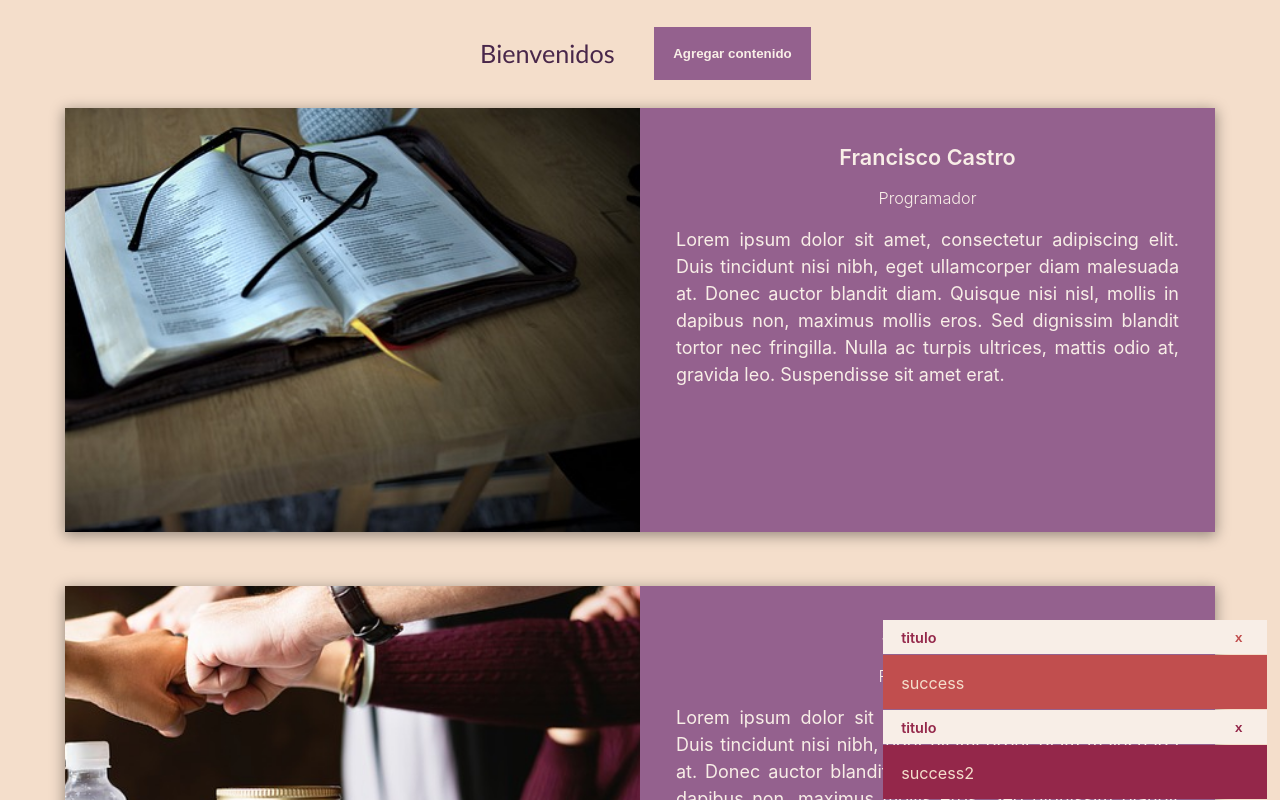
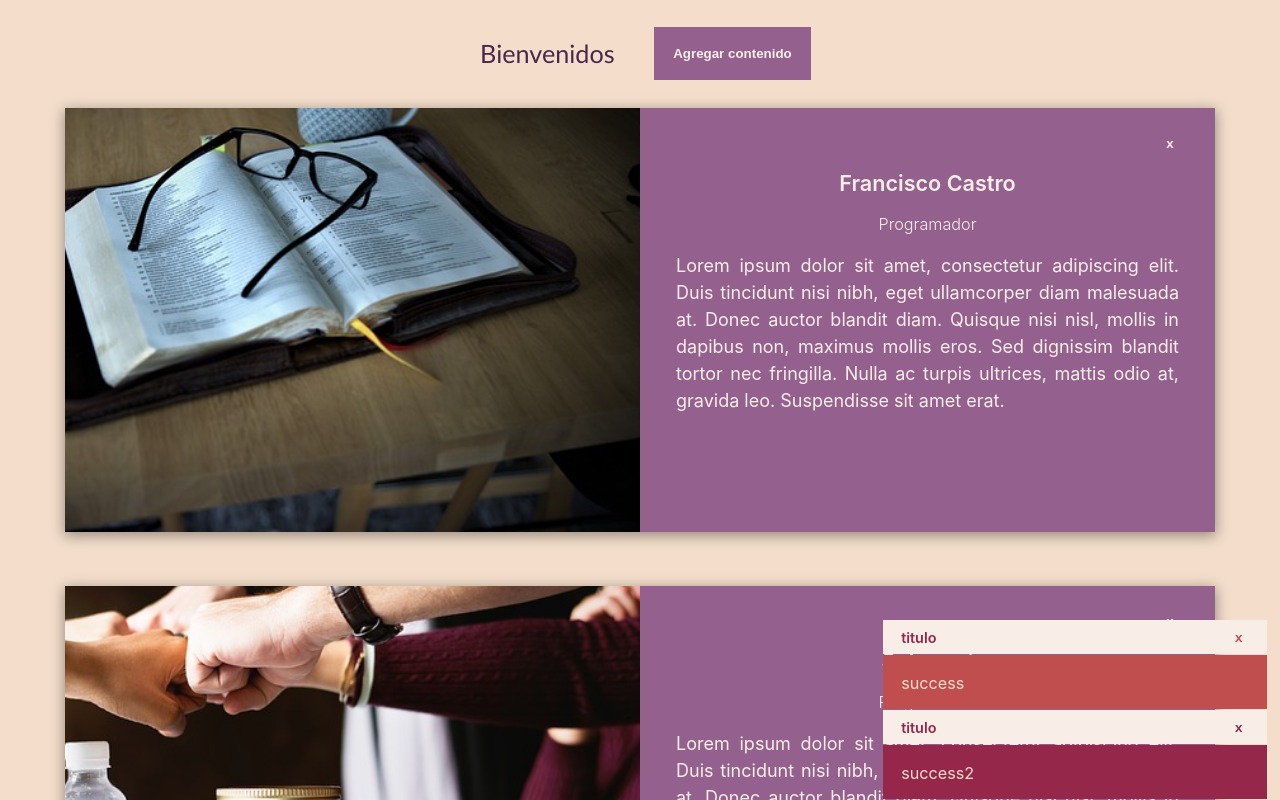
Before and after one commit to franciscocastro54/react-articles, a React (Create React App) app: page / in a window 1280 px wide. Shown: the top 800 px of the page. Built offline with nearby package versions, Linux system fonts and the light colour scheme.

Commit message:
implement close button and useStorage

```diff
--- a/src/componentes/Article.js
+++ b/src/componentes/Article.js
@@ -12,6 +12,7 @@ export function Article(props){
         />
       </div>
       <div className='article-info'>
+        <button className='close-button' onClick={() => props.eraseArticle(props.id)}>x</button>
         <p className='article-name'>{props.name}</p>
         <p className='article-detail'>{props.detail}</p>
         <p className='article-text'>{props.text}</p>
--- a/src/componentes/ArticleForm.js
+++ b/src/componentes/ArticleForm.js
@@ -6,8 +6,8 @@ import { useLocalStorage } from "./useLocalStorage";
 export function ArticleForm(props) {
 
   const [name, setName] = useLocalStorage('name', '');
-  const [detail, setDetail] = useState('');
-  const [text, setText] = useState('');
+  const [detail, setDetail] = useLocalStorage('detail','');
+  const [text, setText] = useLocalStorage('text','');
 
 
   const handleSend = (e) => {
--- a/src/componentes/ArticleList.js
+++ b/src/componentes/ArticleList.js
@@ -2,10 +2,11 @@ import React, { useState } from 'react';
 import {ArticleForm} from './ArticleForm';
 import {Article} from './Article';
 import '../style/ArticleList.css';
+import { useLocalStorage } from './useLocalStorage';
 
 export function ArticleList() {
 
-  const [articles, setArticles] = useState([]);
+  const [articles, setArticles] = useLocalStorage('articles',[]);
 
   const addArticle = article => {
 
@@ -14,10 +15,10 @@ export function ArticleList() {
     console.log('articles', articles)
   }
 
-  // const eraseArticle = id => {
-  //   const articlesUpdated = articles.filter(article => article.id !== id);
-  //   setArticles(articlesUpdated);
-  // }
+  const eraseArticle = id => {
+    const articlesUpdated = articles.filter(article => article.id !== id);
+    setArticles(articlesUpdated);
+  }
 
 
 
@@ -34,7 +35,7 @@ export function ArticleList() {
               name={article.name}
               detail={article.detail}
               text={article.text}
-            //   eliminarTarea={eraseArticle}
+              eraseArticle={eraseArticle}
             />
           )
         }
--- a/src/style/Article.css
+++ b/src/style/Article.css
@@ -52,3 +52,17 @@
     text-align: justify;
 
 }
+
+.close-button{
+    border-radius: 100%;
+    border: 1px solid transparent;
+    background: transparent;
+    font-weight: 600;
+    color: var(--shell);
+    top: 0;
+    margin-top: 0.5rem;
+    margin-left: 90%;
+    cursor: pointer;
+    z-index: 100;
+
+}
```
